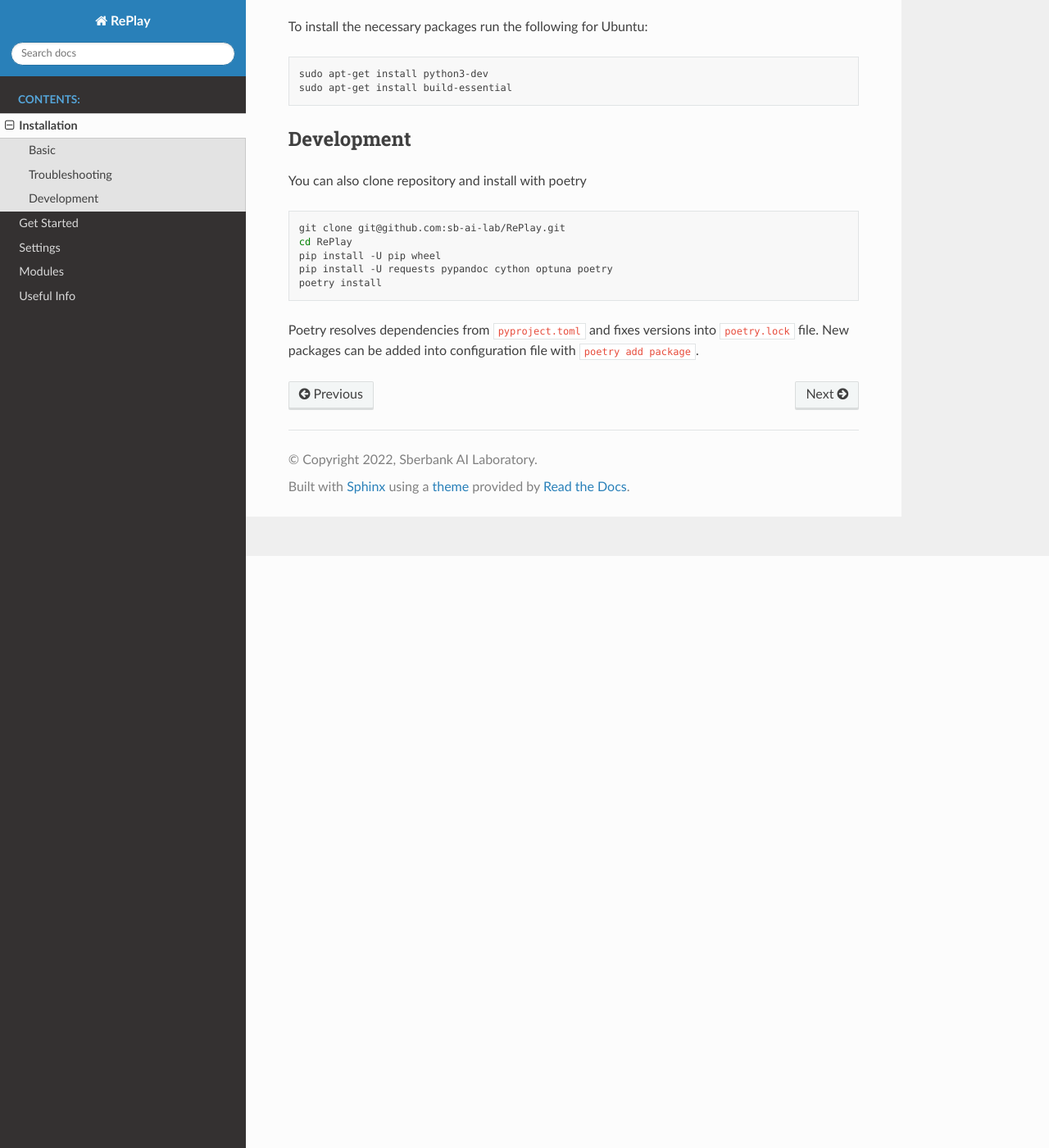
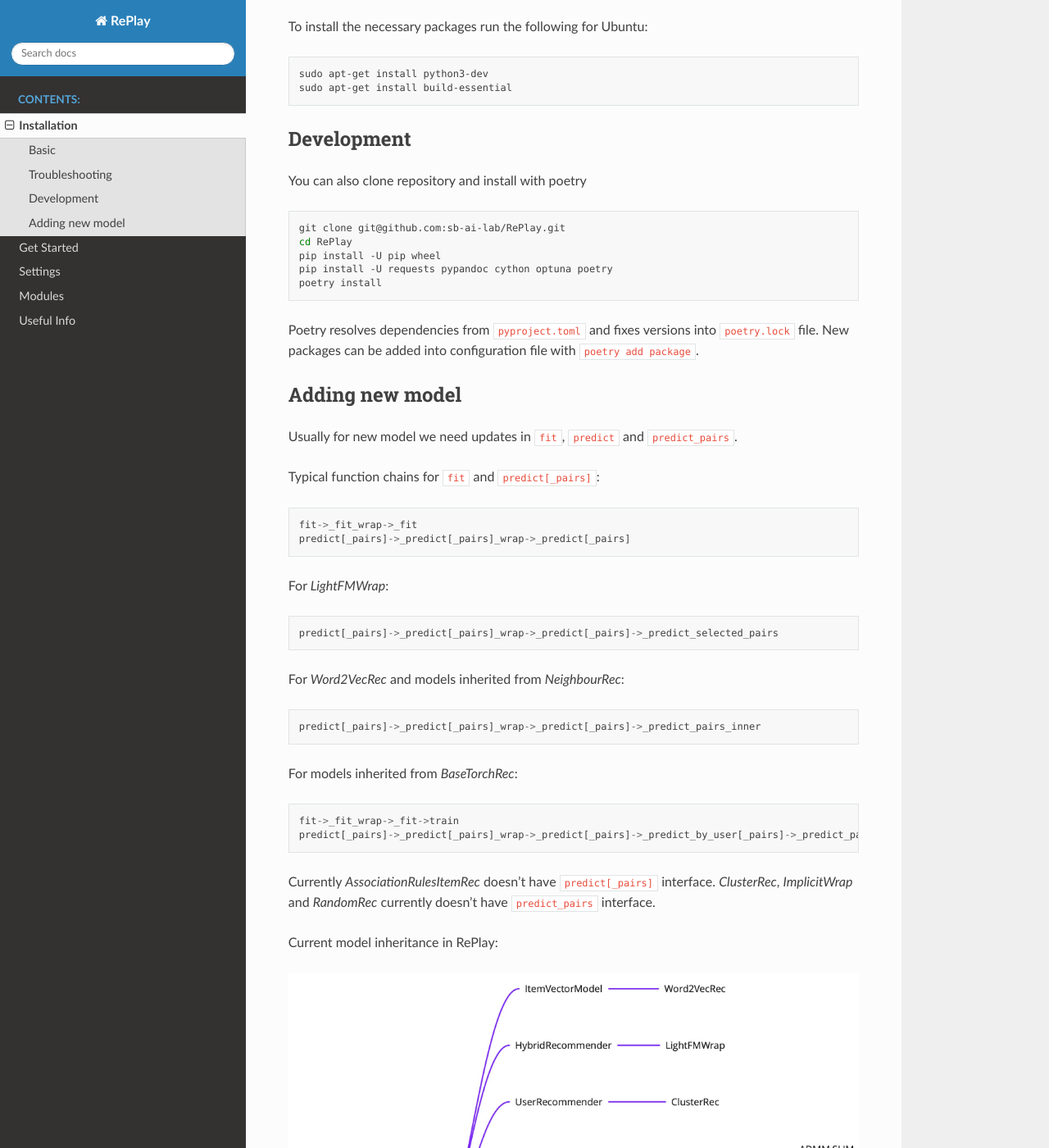
Before and after one commit to sb-ai-lab/RePlay, a Sphinx documentation site: the page built from docs/pages/installation.rst, in a window 1280 px wide and 1400 px high, scrolled down 722 px. Shown: the whole window at 82% size. Built offline with Sphinx 7.4.7 and the Read the Docs theme 2.0.0, drawn with Linux system fonts in a browser that asks for light colours.

Commit message:
Enrich docs with adding new model

```diff
--- a/docs/pages/installation.rst
+++ b/docs/pages/installation.rst
@@ -53,3 +53,33 @@ You can also clone repository and install with poetry
 
 Poetry resolves dependencies from ``pyproject.toml`` and fixes versions into ``poetry.lock`` file.
 New packages can be added into configuration file with ``poetry add package``.
+
+Adding new model
+-------------------
+
+Usually for new model we need updates in ``fit``, ``predict`` and ``predict_pairs``.
+
+Typical function chains for ``fit`` and ``predict[_pairs]``::
+
+    fit->_fit_wrap->_fit
+    predict[_pairs]->_predict[_pairs]_wrap->_predict[_pairs]
+
+For *LightFMWrap*::
+
+    predict[_pairs]->_predict[_pairs]_wrap->_predict[_pairs]->_predict_selected_pairs
+
+For *Word2VecRec* and models inherited from *NeighbourRec*::
+
+    predict[_pairs]->_predict[_pairs]_wrap->_predict[_pairs]->_predict_pairs_inner
+
+For models inherited from *BaseTorchRec*::
+
+    fit->_fit_wrap->_fit->train
+    predict[_pairs]->_predict[_pairs]_wrap->_predict[_pairs]->_predict_by_user[_pairs]->_predict_pairs_inner
+
+Currently *AssociationRulesItemRec* doesn't have ``predict[_pairs]`` interface.
+*ClusterRec*, *ImplicitWrap* and *RandomRec* currently doesn't have ``predict_pairs`` interface.
+
+Current model inheritance in RePlay:
+
+.. image:: /images/model_inheritance.jpg
```
Also changed, not shown: docs/images/model_inheritance.jpg (added).
